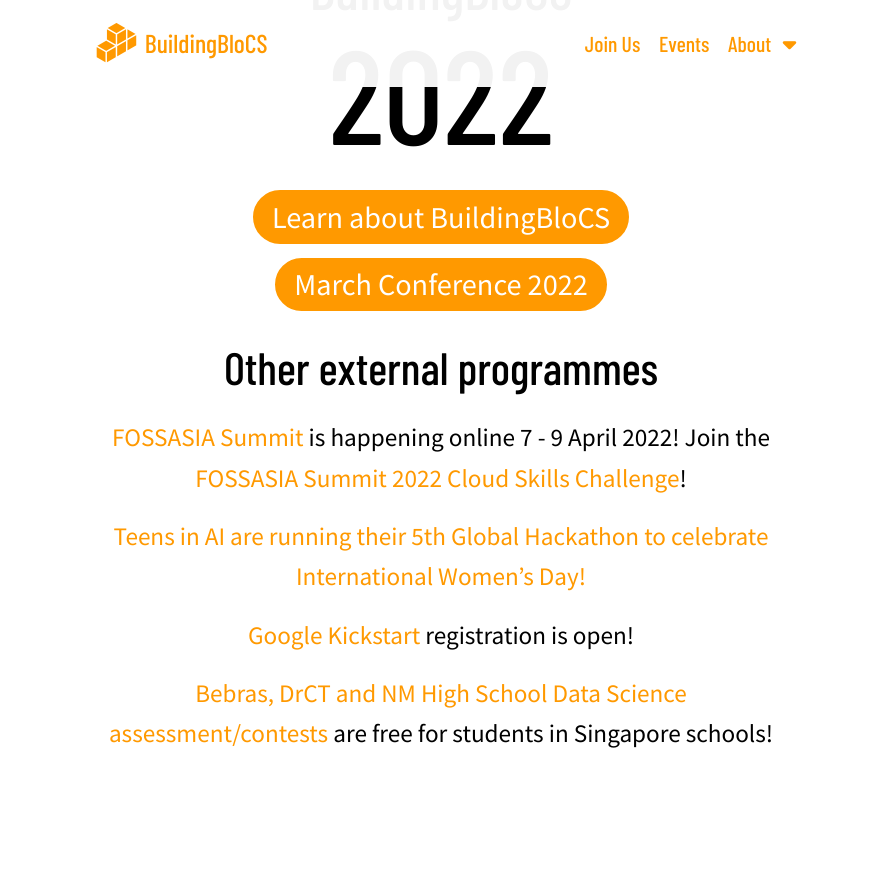
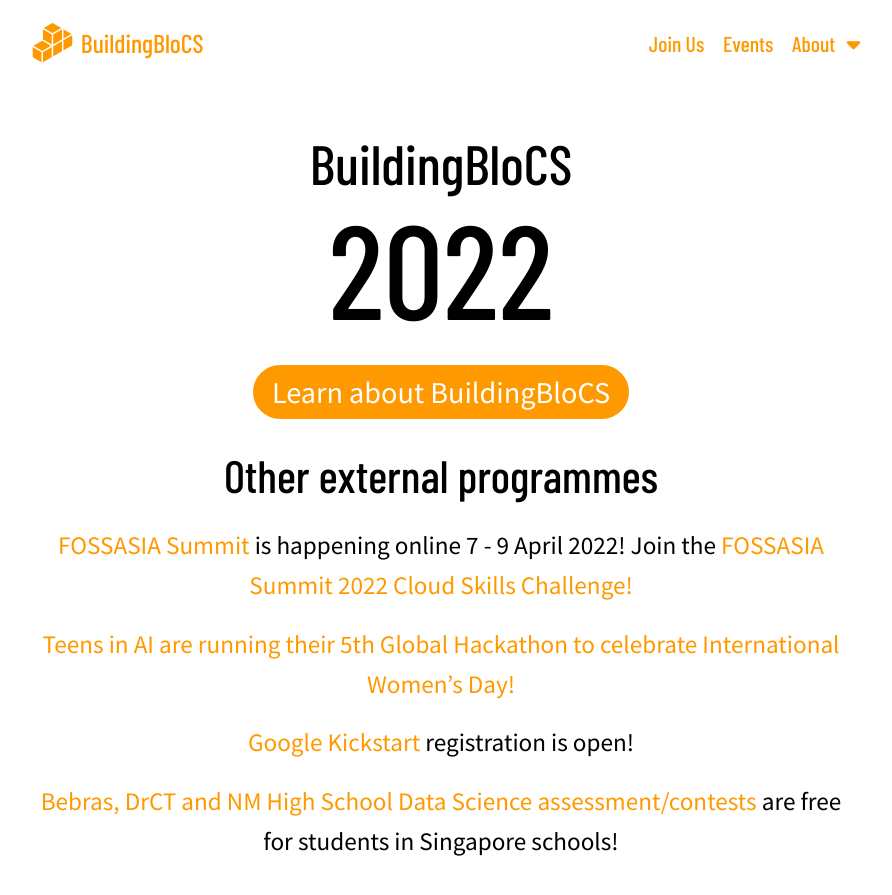
Before and after one commit to buildingblocs/2022, a Jekyll site: the page built from index.md, in a window 1280 px wide and 900 px high. Shown: the top 895 px of the window, without its empty margins (199-1091 px from the left). Built offline with Jekyll 4.4.1, drawn with Linux system fonts in a browser that asks for light colours; nearby versions of some CDN libraries; some web fonts are replaced.

Commit message:
1) Fixed home page CSS. 2) Remove links to March Conference (since it is    over)

```diff
--- a/assets/sass/partials/_responsive.scss
+++ b/assets/sass/partials/_responsive.scss
@@ -5,7 +5,7 @@
     margin-right: auto;
     //max-width: calc(72rem + 20vw);
     //max-width: calc(56rem + 20vw);
-    max-width: calc(48rem + 20vw);
+    max-width: calc(48rem + 30vw);
 }
 
 @media screen and (max-width: 350px) {
--- a/index.md
+++ b/index.md
@@ -2,6 +2,8 @@
 layout: default
 published: true
 ---
+
+<br/><br/><br/><br/>
 
 <section class="jumbo">
     <div class="main-div">
@@ -11,10 +13,9 @@
         </h1>
 	<p>
         <a class="btn brand" href="{{ site.baseurl }}/about/about-us/">Learn about BuildingBloCS</a>
-	<a class="btn brand" href="{{ site.baseurl }}/Workshops/March Conference">March Conference 2022</a>
 	</p>
 	    <h2>Other external programmes</h2>
-	    <p><a href="https://summit.fossasia.org/">FOSSASIA Summit</a> is happening online 7 - 9 April 2022! Join the <a href="https://summit.fossasia.org/cloud">FOSSASIA Summit 2022 Cloud Skills Challenge</a>!</p>
+	    <p><a href="https://summit.fossasia.org/">FOSSASIA Summit</a> is happening online 7 - 9 April 2022! Join the <a href="https://summit.fossasia.org/cloud">FOSSASIA Summit 2022 Cloud Skills Challenge!</a></p>
 	    <p><a href="https://www.teensinai.com/iwdhack2022/">Teens in AI are running their 5th Global Hackathon to celebrate International Women’s Day!</a></p>
 	    <p><a href="https://codingcompetitions.withgoogle.com/kickstart">Google Kickstart</a> registration is open!</p>
 	    <p><a href="https://for.edu.sg/bebrasdrctds">Bebras, DrCT and NM High School Data Science assessment/contests</a> are free for students in Singapore schools!</p>
```
Also changed, not shown: events/index.md (+0 -4 lines), assets/css/style.css, 1 other file.
